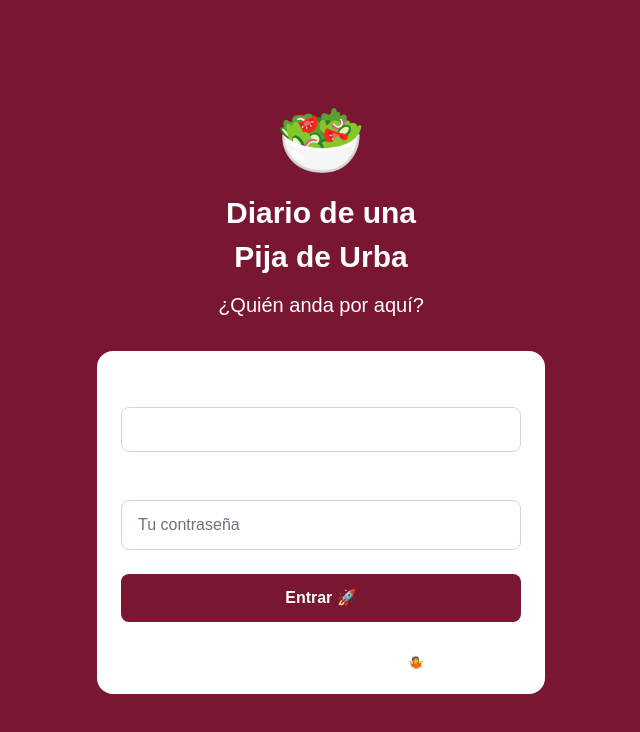
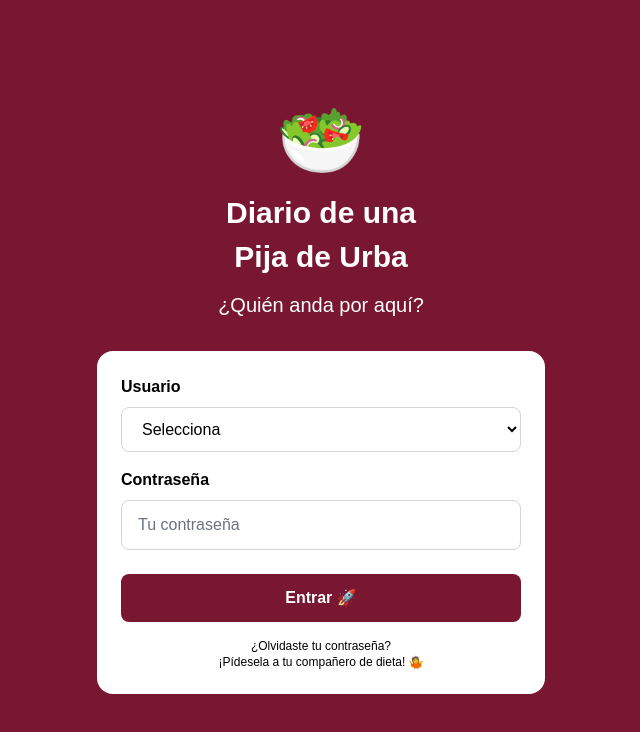
Before and after one commit to Lhc15/diario-de-pija, a Next.js app: page / in a window 1280 px wide. Shown: the top 732 px of the page, without its empty margins (319-959 px from the left). Built offline with nearby package versions, Linux system fonts and the light colour scheme; no server answers.

Commit message:
arreglo login 2

```diff
--- a/app/globals.css
+++ b/app/globals.css
@@ -33,21 +33,21 @@ body {
 
 /* Todos los h en negro por defecto */
 h1, h2, h3, h4, h5, h6 {
-  color: #000000 !important;
+  color: #000000;
 }
 
-/* Labels e inputs en negro (sin afectar divs globalmente) */
+/* Labels e inputs en negro */
 label,
 input,
 textarea,
 select {
-  color: #000000 !important;
+  color: #000000;
 }
 
 /* Inputs y campos de formulario con texto negro */
 input::placeholder,
 textarea::placeholder {
-  color: #6b7280 !important;
+  color: #6b7280;
 }
 
 /* EXCEPCIÓN 1: Elementos en el header con texto blanco */
@@ -66,8 +66,8 @@ header p {
 /* EXCEPCIÓN 2: Texto en botones primarios */
 button.bg-primary,
 button.bg-primary-dark,
-.bg-primary *,
-.bg-primary-dark *,
+.bg-primary span,
+.bg-primary-dark span,
 a.bg-primary,
 a.bg-primary-dark {
   color: #ffffff !important;
@@ -75,7 +75,6 @@ a.bg-primary-dark {
 
 /* EXCEPCIÓN 3: Texto explícitamente marcado como blanco */
 .text-white,
-.text-white *,
 .text-white h1,
 .text-white h2,
 .text-white h3,
@@ -83,23 +82,33 @@ a.bg-primary-dark {
 .text-white h5,
 .text-white h6,
 .text-white p,
-.text-white span {
+.text-white span,
+.text-white div {
   color: #ffffff !important;
 }
 
-/* EXCEPCIÓN 4: Fondos con gradiente (página de login) */
-.bg-gradient-to-br h1,
-.bg-gradient-to-br h2,
-.bg-gradient-to-br h3,
-.bg-gradient-to-br h4,
-.bg-gradient-to-br h5,
-.bg-gradient-to-br h6,
-.bg-gradient-to-br p,
-.bg-gradient-to-br span {
+/* EXCEPCIÓN 4: Fondos con gradiente (fuera de formularios blancos) */
+.bg-gradient-to-br > h1,
+.bg-gradient-to-br > h2,
+.bg-gradient-to-br > h3,
+.bg-gradient-to-br > h4,
+.bg-gradient-to-br > h5,
+.bg-gradient-to-br > h6,
+.bg-gradient-to-br > p,
+.bg-gradient-to-br > div:not(.bg-white) {
   color: #ffffff !important;
 }
 
-/* EXCEPCIÓN 5: Mantener colores de estado */
+/* EXCEPCIÓN 5: Formularios con fondo blanco = texto negro */
+.bg-white label,
+.bg-white input,
+.bg-white select,
+.bg-white textarea,
+.bg-white p {
+  color: #000000 !important;
+}
+
+/* EXCEPCIÓN 6: Mantener colores de estado */
 .text-green-600,
 .text-red-600,
 .text-blue-600,
--- a/app/page.tsx
+++ b/app/page.tsx
@@ -79,9 +79,9 @@ export default function LoginPage() {
   return (
     <div className="min-h-screen bg-gradient-to-br from-primary to-primary-dark flex flex-col items-center justify-center text-white p-4">
       <div className="text-7xl mb-4 animate-bounce">🥗</div>
-      <h1 className="text-3xl font-bold text-center mb-2">Diario de una</h1>
-      <h1 className="text-3xl font-bold text-center mb-4">Pija de Urba</h1>
-      <p className="text-xl mb-8">¿Quién anda por aquí?</p>
+      <h1 className="text-3xl font-bold text-center mb-2 text-white">Diario de una</h1>
+      <h1 className="text-3xl font-bold text-center mb-4 text-white">Pija de Urba</h1>
+      <p className="text-xl mb-8 text-white">¿Quién anda por aquí?</p>
 
       <form
         onSubmit={handleSubmit}
@@ -90,12 +90,11 @@ export default function LoginPage() {
         }`}
       >
         <div className="mb-4">
-          <label className="block font-semibold mb-2" style={{ color: '#000000' }}>Usuario</label>
+          <label className="block font-semibold mb-2">Usuario</label>
           <select
             value={username}
             onChange={(e) => setUsername(e.target.value)}
             className="w-full px-4 py-3 rounded-lg border border-gray-300 focus:outline-none focus:ring-2 focus:ring-primary"
-            style={{ color: '#000000' }}
             required
           >
             <option value="">Selecciona</option>
@@ -105,20 +104,19 @@ export default function LoginPage() {
         </div>
 
         <div className="mb-6">
-          <label className="block font-semibold mb-2" style={{ color: '#000000' }}>Contraseña</label>
+          <label className="block font-semibold mb-2">Contraseña</label>
           <input
             type="password"
             value={password}
             onChange={(e) => setPassword(e.target.value)}
             className="w-full px-4 py-3 rounded-lg border border-gray-300 focus:outline-none focus:ring-2 focus:ring-primary"
-            style={{ color: '#000000' }}
             placeholder="Tu contraseña"
             required
           />
         </div>
 
         {error && (
-          <div className="mb-4 p-3 bg-red-100 border border-red-300 rounded-lg text-sm" style={{ color: '#b91c1c' }}>
+          <div className="mb-4 p-3 bg-red-100 border border-red-300 rounded-lg text-red-700 text-sm">
             {error}
           </div>
         )}
@@ -130,7 +128,7 @@ export default function LoginPage() {
           Entrar 🚀
         </button>
 
-        <p className="text-center text-xs mt-4" style={{ color: '#6b7280' }}>
+        <p className="text-center text-xs text-gray-500 mt-4">
           ¿Olvidaste tu contraseña?<br/>
           ¡Pídesela a tu compañero de dieta! 🤷
         </p>
```
